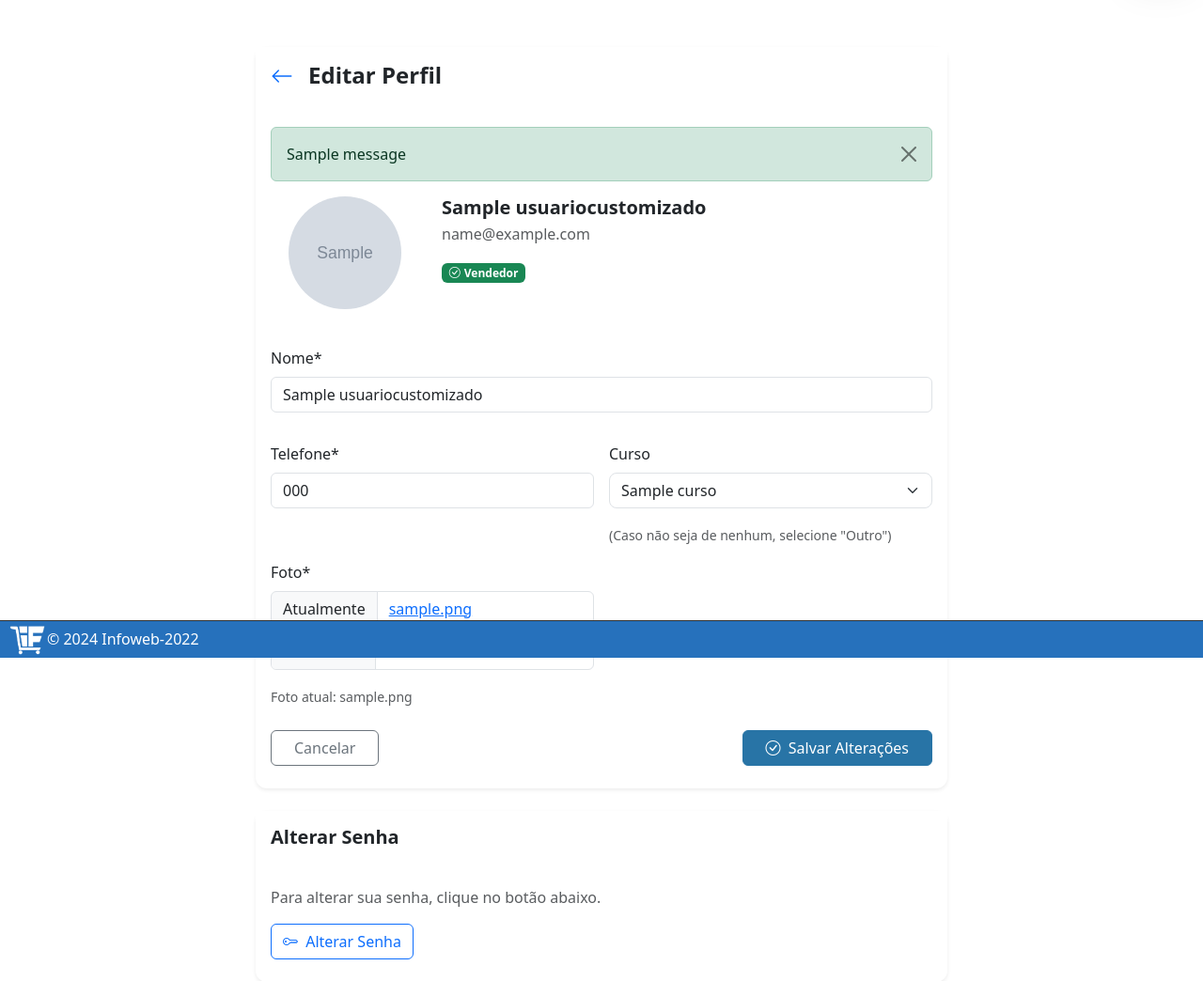
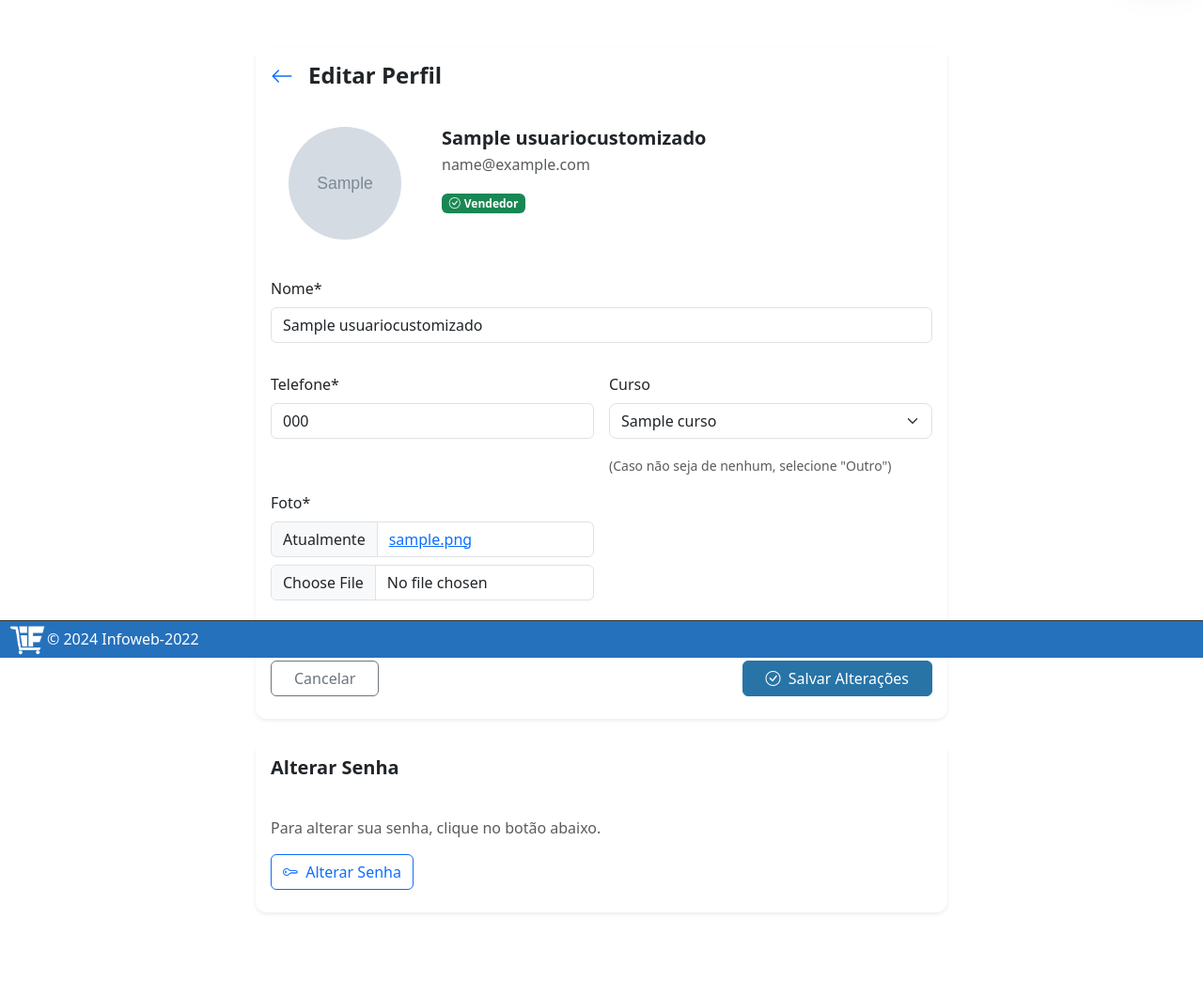
Before and after one commit to EugenioUrbano/IFSHOP, a Django app: page /editar_perfil/ in a window 1280 px wide. Shown: the part 100-1144 px from the top of the page at 94% size. After the commit the page ends 1072 px from the top, so only its background shows below. Run offline with Django 5.2, Linux system fonts and the light colour scheme; a user stored in the database is signed in; tables that the repository leaves empty hold one stand-in row (values such as "Sample post"); grey boxes marked "Sample" are stand-in pictures; one stand-in notice (Sample message) is shown; some libraries are stand-ins or nearby versions.

Commit message:
editar perfil sem, ero

```diff
--- a/ifshop/templates/usuarios/editar_perfil.html
+++ b/ifshop/templates/usuarios/editar_perfil.html
@@ -20,14 +20,7 @@
                 </div>
 
                 <div class="card-body py-4">
-                    {% if messages %}
-                        {% for message in messages %}
-                            <div class="alert alert-{{ message.tags }} alert-dismissible fade show" role="alert">
-                                {{ message }}
-                                <button type="button" class="btn-close" data-bs-dismiss="alert"></button>
-                            </div>
-                        {% endfor %}
-                    {% endif %}
+
 
                     <div class="row mb-4">
                         <div class="col-md-3 text-center">
```
